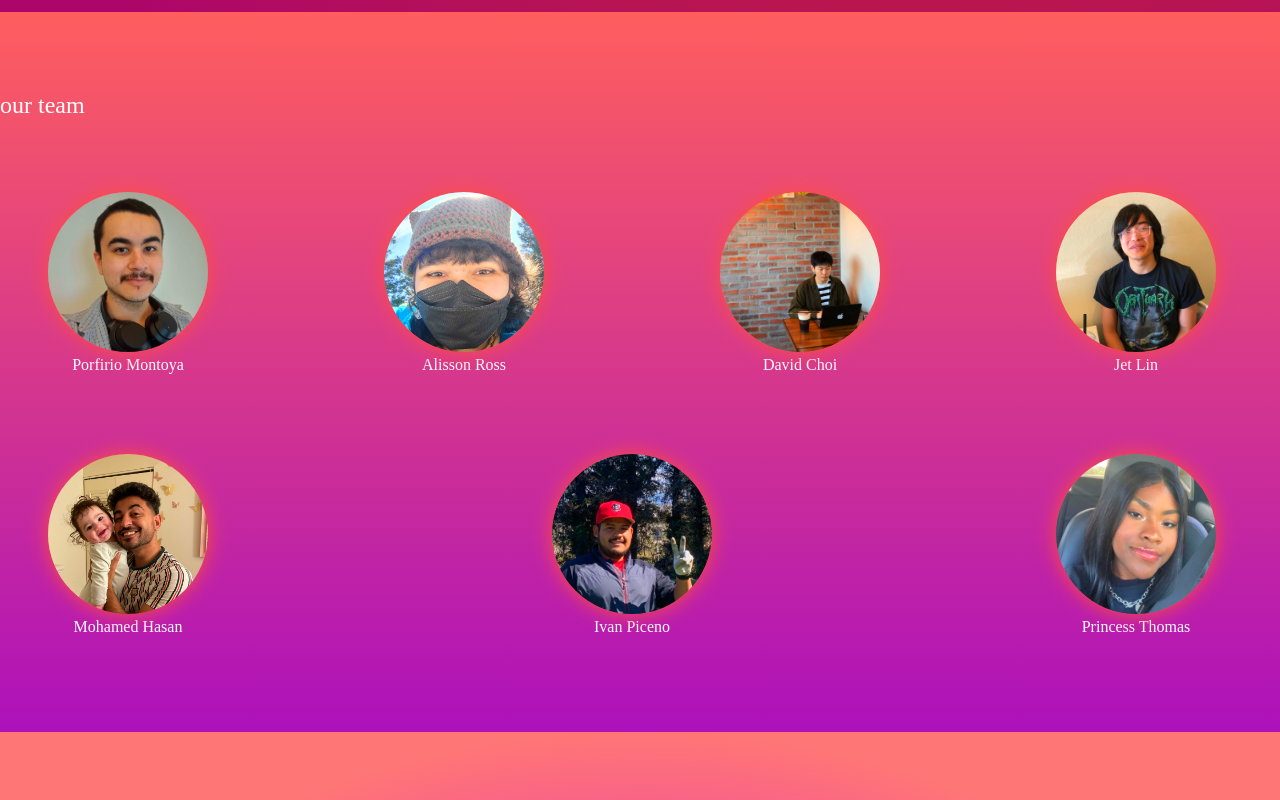
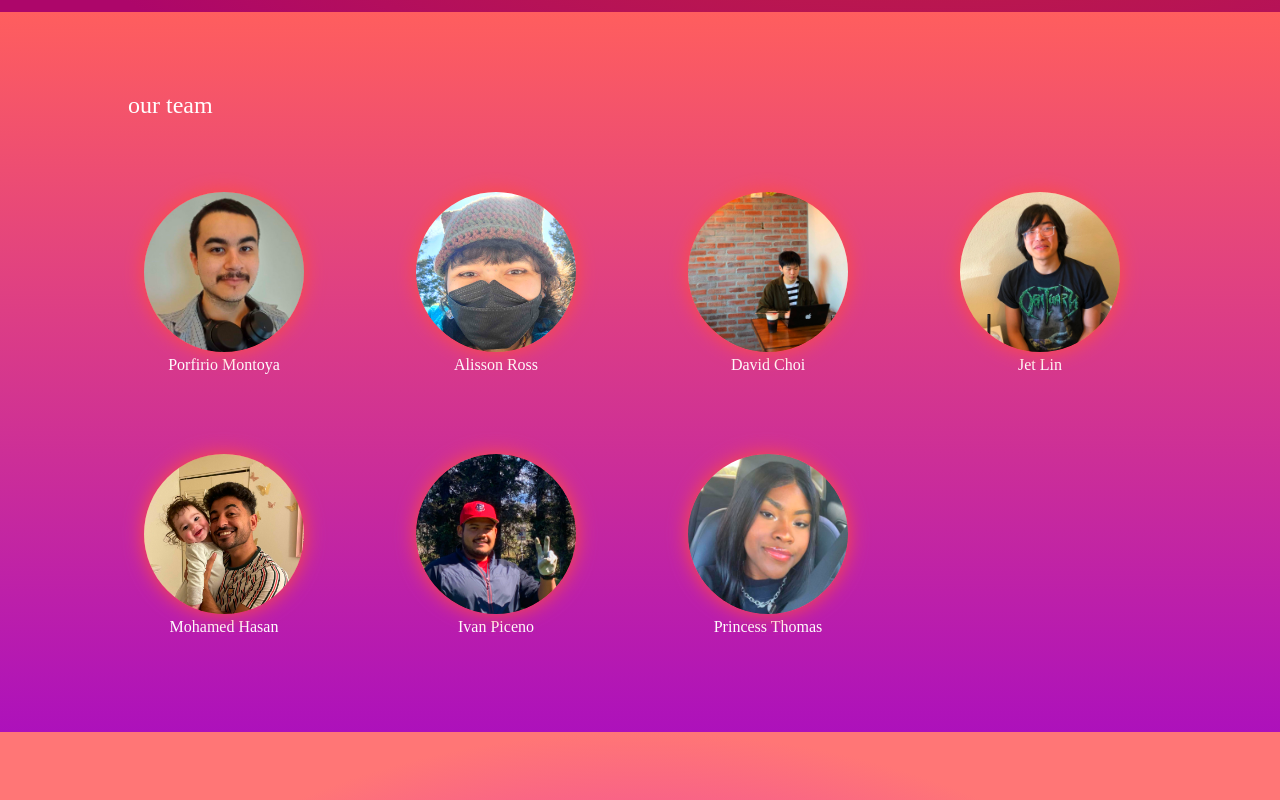
Before and after one commit to HackMerced/HackMerced-X, a React (Create React App) app: page / in a window 1280 px wide. Shown: the part 860-1660 px from the top of the page. Built offline with nearby package versions, Linux system fonts and the light colour scheme; grey boxes are pictures that could not be loaded; a web font is replaced by a local one.

Commit message:
Added some fixes to the titles in the components

```diff
--- a/src/App.css
+++ b/src/App.css
@@ -435,6 +435,10 @@ a {
 /*TEAM SECTION*/
 .Team-container{
   height: max-content;
+  width: 80vw;
+}
+.title{
+  text-align: left;
 }
 .Team-container .title{
     height: 10vh;
@@ -550,8 +554,6 @@ a {
   }
   .Track-Card{
     width: auto;
-    padding-top: 0;
-    margin-top: 0;
   }
   .Tracks{
     height: auto;
@@ -560,7 +562,7 @@ a {
     z-index: 3;
     position: relative;
   }
-  .Tracks-title{
+  .Tracks-title .title{
     text-align: left;
     padding-left:1.5em;
     position:initial;
--- a/src/Components/Team.js
+++ b/src/Components/Team.js
@@ -15,7 +15,7 @@ function Team(){
             <div className="Team-container">
                 <h2 className="title">our team</h2>
                 <Grid container spacing={8} className="Team-Flex"
-                    justifyContent="space-between">
+                    justifyContent="start">
                         <Grid item xs={3} className="Team-individual">
                             <img className="Team-Img" src={Porfi} alt="Avatar"/>
                             <div className="Team-Name">Porfirio Montoya</div>
```
